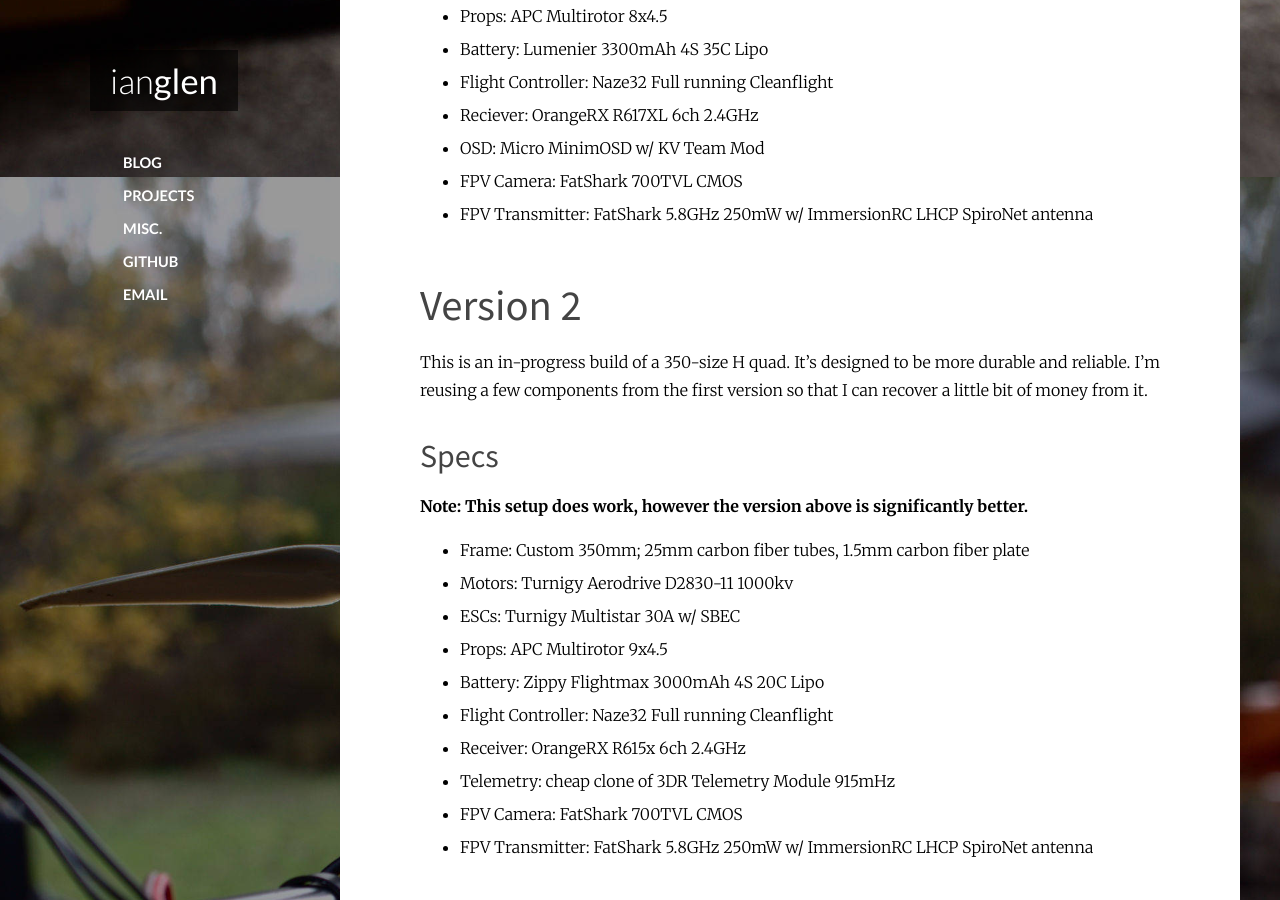
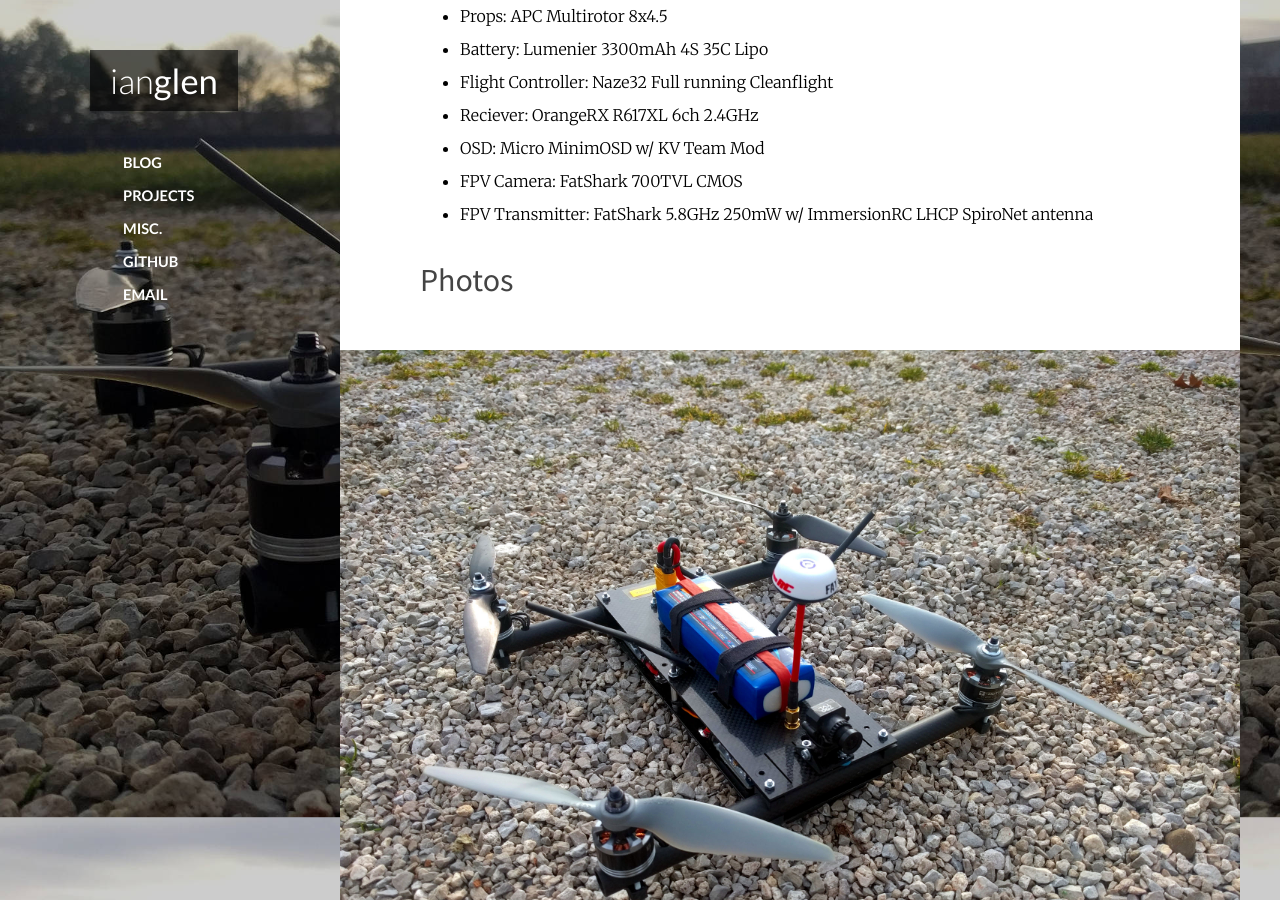
Before and after one commit to codeThatThinks/ianglen.me, a Jekyll site: the page built from projects/quadcopter.md, in a window 1280 px wide and 900 px high, scrolled down 1103 px. Built offline with Jekyll 4.4.1, drawn with Linux system fonts in a browser that asks for light colours.

Commit message:
Added v2.5 photos

```diff
--- a/projects/quadcopter.md
+++ b/projects/quadcopter.md
@@ -37,6 +37,9 @@
 * FPV Camera: FatShark 700TVL CMOS
 * FPV Transmitter: FatShark 5.8GHz 250mW w/ ImmersionRC LHCP SpiroNet antenna
 
+### Photos
+
+{% include image.html url="/content/projects/quadcopter/ver2.5-quadcopter.jpg" %}
 
 ## Version 2
 
```
Also changed, not shown: content/projects/quadcopter/page.jpg, content/projects/quadcopter/ver2.5-quadcopter.jpg (added), content/projects/quadcopter/ver2.5-quadcopter2.jpg (added).
